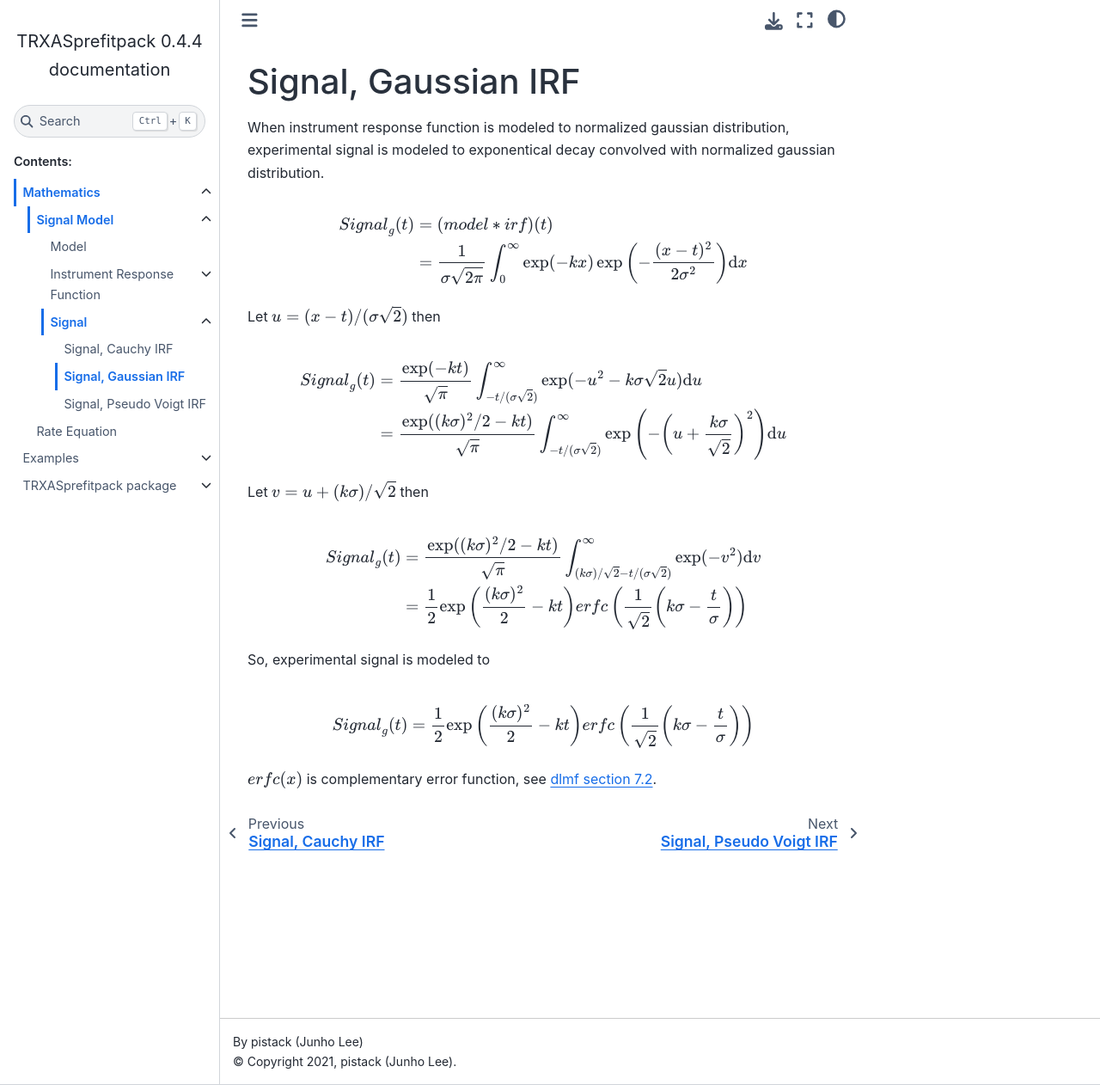
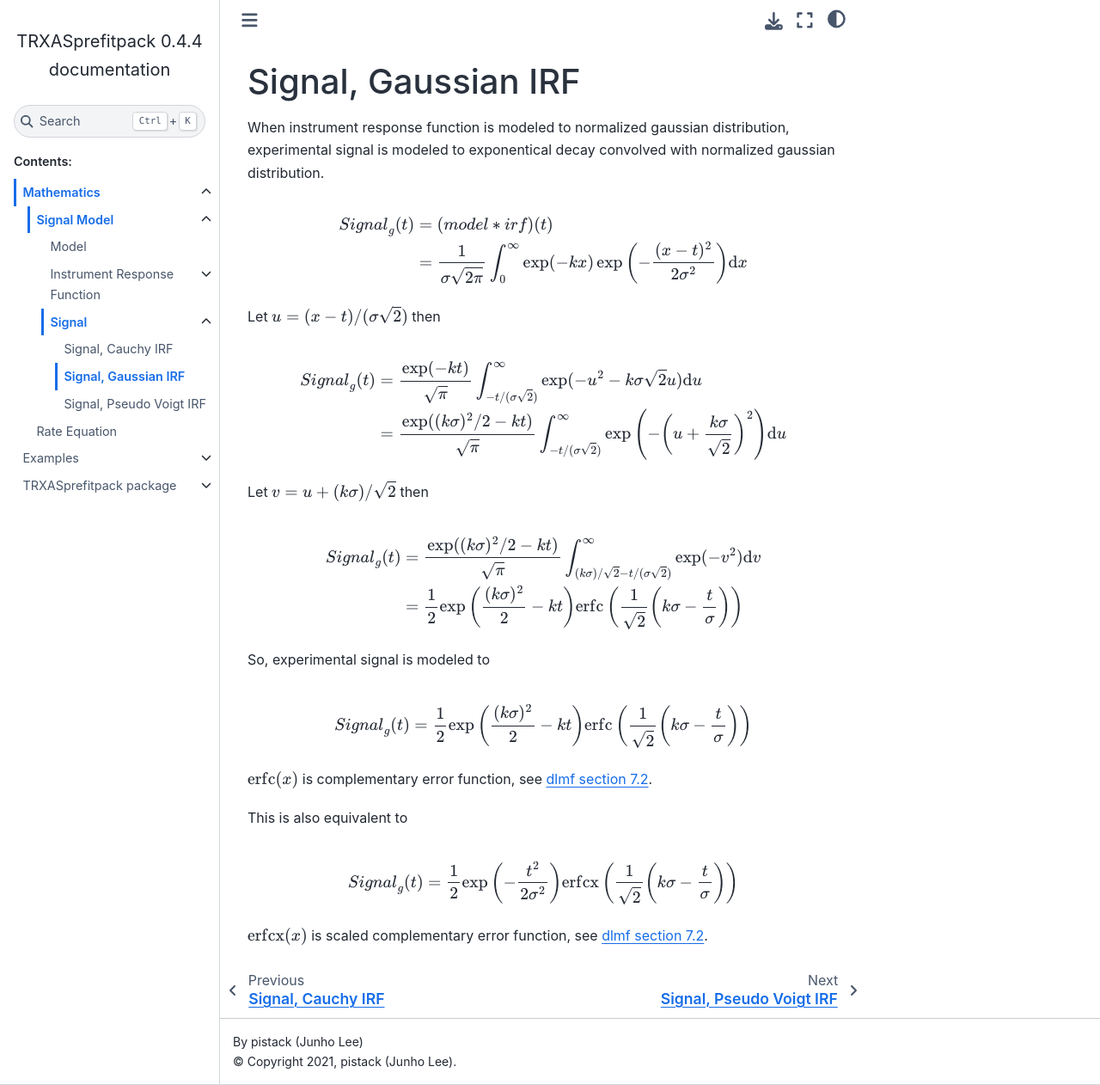
Before and after one commit to pistack/TRXASprefitpack, a Sphinx documentation site: the page built from docs/source/math.signal_model.signal.gaussian.md, in a window 1280 px wide and 1262 px high. Shown: the whole window at 86% size. Built offline with Sphinx 7.4.7 and the Sphinx Book theme 1.1.4, drawn with Linux system fonts in a browser that asks for light colours.

Commit message:
update document

```diff
--- a/docs/source/math.signal_model.signal.gaussian.md
+++ b/docs/source/math.signal_model.signal.gaussian.md
@@ -14,13 +14,21 @@ Let $u=(x-t)/(\sigma\sqrt{2})$ then
 Let $v=u+(k\sigma)/\sqrt{2}$ then
 \begin{align*}
 {Signal}_g(t) &= \frac{\exp((k\sigma)^2/2-kt)}{\sqrt{\pi}} \int_{(k\sigma)/\sqrt{2}-t/(\sigma\sqrt{2})}^{\infty} \exp(-v^2) \mathrm{d} v \\
-&= \frac{1}{2}\exp\left(\frac{(k\sigma)^2}{2}-kt\right){erfc}\left(\frac{1}{\sqrt{2}}\left(k\sigma - \frac{t}{\sigma}\right)\right)
+&= \frac{1}{2}\exp\left(\frac{(k\sigma)^2}{2}-kt\right)\mathrm{erfc}\left(\frac{1}{\sqrt{2}}\left(k\sigma - \frac{t}{\sigma}\right)\right)
 \end{align*}
 
 So, experimental signal is modeled to
 
 \begin{equation*}
-{Signal}_g(t) = \frac{1}{2}\exp\left(\frac{(k\sigma)^2}{2}-kt\right){erfc}\left(\frac{1}{\sqrt{2}}\left(k\sigma - \frac{t}{\sigma}\right)\right)
+{Signal}_g(t) = \frac{1}{2}\exp\left(\frac{(k\sigma)^2}{2}-kt\right)\mathrm{erfc}\left(\frac{1}{\sqrt{2}}\left(k\sigma - \frac{t}{\sigma}\right)\right)
 \end{equation*}
 
-${erfc}(x)$ is complementary error function, see [dlmf section 7.2](https://dlmf.nist.gov/7.2).
+$\mathrm{erfc}(x)$ is complementary error function, see [dlmf section 7.2](https://dlmf.nist.gov/7.2).
+
+This is also equivalent to
+
+\begin{equation*}
+{Signal}_g(t) = \frac{1}{2}\exp\left(-\frac{t^2}{2\sigma^2}\right)\mathrm{erfcx}\left(\frac{1}{\sqrt{2}}\left(k\sigma - \frac{t}{\sigma}\right)\right)
+\end{equation*}
+
+$\mathrm{erfcx}(x)$ is scaled complementary error function, see [dlmf section 7.2](https://dlmf.nist.gov/7.2).
```
